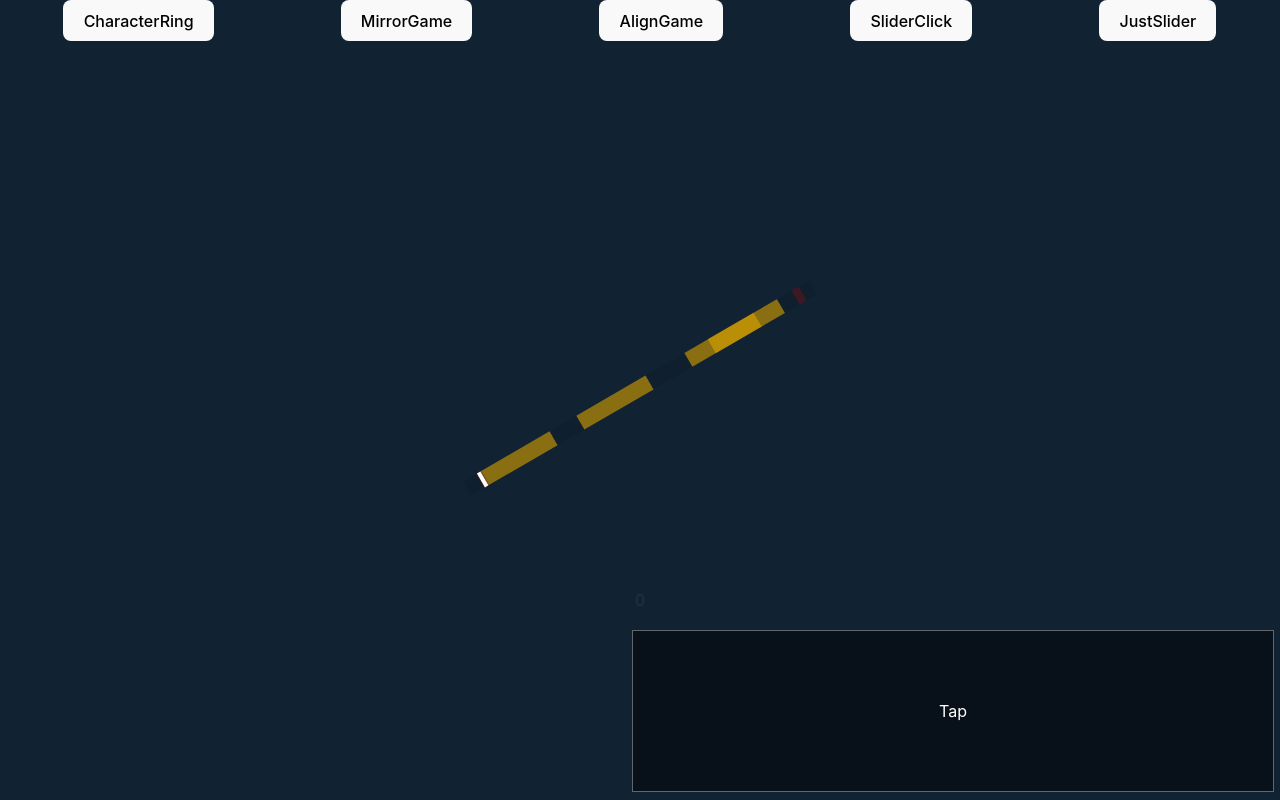
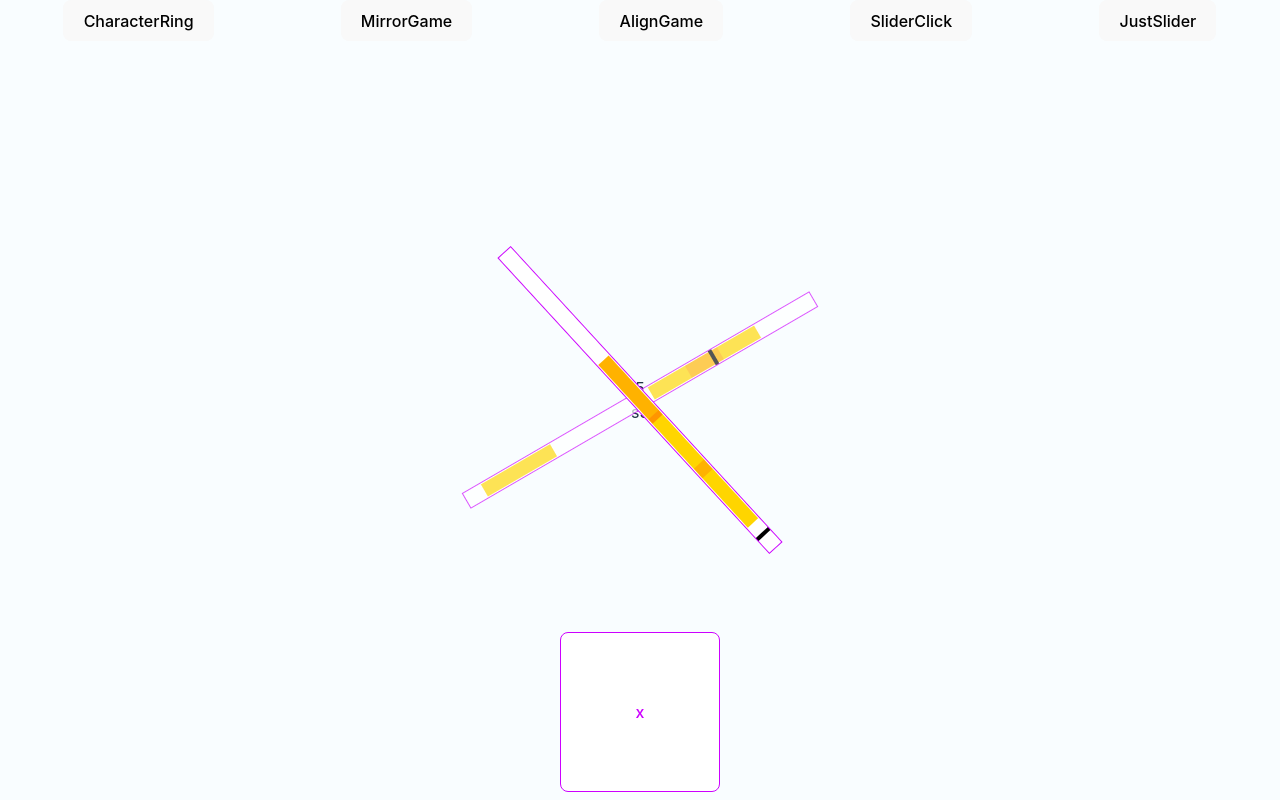
Before and after one commit to rniemela77/rts-game, a Vue app: page / in a window 1280 px wide. Built offline with nearby package versions, Linux system fonts and the light colour scheme.

Commit message:
stuyffsa

```diff
--- a/src/App.vue
+++ b/src/App.vue
@@ -34,7 +34,8 @@ const games = ['CharacterRing', 'MirrorGame', 'AlignGame', 'SliderClick', 'JustS
 .screen {
     width: 100%;
     height: 100%;
-    background-color: #123;
+    /* background-color: #123; */
+    background-color: rgb(249, 253, 255);
     position: fixed;
     top: 0;
     left: 0;
--- a/src/components/JustSlider.vue
+++ b/src/components/JustSlider.vue
@@ -1,42 +1,72 @@
 <script setup>
 import { ref, onMounted, computed, defineEmits } from 'vue';
-import { store, sliders } from './SliderStore';
-import  SliderBar  from './SliderBar.vue';
+import { store, sliders, slider } from './SliderStore';
+import SliderBar from './SliderBar.vue';
 
-// after 3 seconds, add a slider
+onMounted(() => {
+    store.addSlider();
+
+    // every 3 seconds add a slider
+    setInterval(() => {
+        if (sliders.length < 3) {
+            store.addSlider();
+        }
+    }, 3000);
+});
+
+const handleClick = () => {
+    const hits = sliders[0].checkHits();
+    console.log('found hits', hits)
+
+    if (hits > 0) {
+        // store.removeSlider();
+        sliders[0].handleHit();
+    } else {
+        // sliders[0].handleMiss();
+    }
+};
 
 </script>
 
 <template>
     <div class="screenz">
-        <SliderBar v-for="slider in sliders"/>
+        {{ store.maxClickCombo}}
+        <SliderBar v-for="(slider, index) in sliders" :key="slider" style="position: absolute;" :slider="slider" :style="{
+        'opacity': 1 - index / 3,
+        'z-index': 100 - index
+    }" />
 
         <div>
-            {{ store.maxClickCombo }}
+            s{{ store.maxClickCombo }}
             <br>
             <span v-for="i in store.clickCombo" :key="i">
                 <span :style="'font-size: 2rem; ' +
-            'transition: all 0.5s linear; ' +
-            'filter: hue-rotate(' + store.clickCombo * 25 + 'deg); ' +
-            'z-index: -1; '
-            ">🔥</span>
+        'transition: all 0.5s linear; ' +
+        'filter: hue-rotate(' + store.clickCombo * 25 + 'deg); ' +
+        'z-index: -1; '
+        ">🔥</span>
             </span>
         </div>
 
 
-
+        <button class="btn" @click="handleClick">x</button>
     </div>
 </template>
 
 <style>
+:root {
+    --primary: #cc00ff;
+}
+
 .btn {
-    width: 50%;
-    height: 20%;
+    width: 10rem;
+    height: 10rem;
     position: fixed;
     bottom: 0.5rem;
-    background: rgba(0, 0, 0, 0.5);
-    border: 1px solid rgba(230, 230, 230, 0.4);
-    color: white;
+    /* background: rgba(0, 0, 0, 0.5); */
+    background: white;
+    border: 1px solid var(--primary);
+    color: var(--primary);
     display: flex;
     justify-content: center;
     align-items: center;
--- a/src/components/SliderBar.vue
+++ b/src/components/SliderBar.vue
@@ -1,24 +1,24 @@
 <script setup>
-import { ref, onMounted, computed } from 'vue';
+import { ref, onMounted, computed, defineProps, onBeforeUnmount } from 'vue';
 import { store, sliders } from './SliderStore';
 
-const slider = sliders[0];
-
-const sliderCss = computed(() => {
-    return `top: ${slider.position}%;`;
+// slider prop
+const props = defineProps({
+    slider: Object,
 });
 
 
-onMounted(() => {
-    slider.resetSpeed();
-    slider.resetAcceleration();
-    slider.resetPosition();
-    slider.resetAngle();
 
-    setInterval(() => {
-        // move the slider with its acceleration
+const slider = props.slider;
+
+// remove the interval when the component is destroyed
+onBeforeUnmount(() => {
+    clearInterval(interval);
+});
+
+const interval = setInterval(() => {
     if (slider.position >= 100) {
-            handleMiss();
+        slider.handleMiss();
         slider.resetPosition();
         slider.resetAcceleration();
         slider.resetSpeed();
@@ -28,84 +28,27 @@ onMounted(() => {
         slider.speed *= slider.acceleration;
     }
 }, 1000 / store.fps);
+
+onMounted(() => {
+    slider.resetSpeed();
+    slider.resetAcceleration();
+    slider.resetPosition();
+    slider.resetAngle();
+    // slider.animateSlider();
+
+    // assign to variable
+
+    // move the slider with its acceleration
 });
-
-const handleHit = () => {
-    slider.resetCriticalZones();
-    slider.resetPosition();
-    slider.resetSpeed();
-    slider.resetAngle();
-    store.addToClickCombo();
-    slider.acceleration += 0.01;
-    showHitEffect();
-};
-const showHitEffect = () => {
-    hitEffect.value = true;
-    setTimeout(() => {
-        hitEffect.value = false;
-    }, 50);
-};
-
-const createHitMarker = () => {
-    // create hit marker
-    const marker = document.createElement('div');
-    marker.classList.add('marker');
-    marker.style.width = '100%';
-    marker.style.height = '0.5rem';
-    marker.style.background = 'red';
-    marker.style.opacity = '0.2';
-    marker.style.position = 'absolute';
-    marker.style.transition = 'all 0.5s linear';
-
-    document.querySelector('.slider').appendChild(marker);
-
-    // move the marker to the slider position
-    const markerPosition = slider.position > 100 ? 95 : slider.position;
-    marker.style.top = `${markerPosition}%`;
-
-    // remove the marker after 1s
-    setTimeout(() => {
-        marker.remove();
-    }, 500);
-};
-const handleMiss = () => {
-    createHitMarker();
-    store.resetClickCombo();
-    slider.resetCriticalZones();
-    slider.resetPosition();
-    slider.resetAcceleration();
-    slider.resetSpeed();
-    slider.resetAngle();
-};
-const countHits = () => {
-    let hits = 0;
-
-    slider.criticalZones.forEach(zone => {
-        if (slider.position >= zone[0] && slider.position <= zone[1]) {
-            hits += 1;
-        }
+const sliderCss = computed(() => {
+    return `top: ${slider.position}%;`;
 });
-
-    return hits;
-};
-const handleClick = () => {
-    const hits = countHits();
-
-    if (!hits) handleMiss();
-
-    for (let i = 0; i < hits; i++) {
-        handleHit();
-    }
-};
-
-// hit effect
-const hitEffect = ref(false);
 const sliderBarCss = computed(() => {
     // if hitEffect is true, apply the hit effect
     return {
         // 'transform-origin': `50% ${sliderPosition.value}%`,
-        'box-shadow': hitEffect.value ? '0px 0px 15px 0px rgb(255, 255, 255)' : '',
-        'filter': hitEffect.value ? 'brightness(15)' : '',
+        'box-shadow': slider.hitEffect ? '0px 0px 15px 0px rgb(255, 255, 255)' : '',
+        'filter': slider.hitEffect ? 'brightness(15)' : '',
         'transform': `rotate(${slider.angle}deg)`,
         'transition': 'all 0.05s cubic-bezier(0.25, 0.46, 0.45, 0.94)',
         // 'height': Math.random() * 10 + 5 + 'rem',
@@ -120,8 +63,6 @@ const sliderBarCss = computed(() => {
             <div v-for="zone in slider.criticalZones" :key="zone" class="slider-critical-zone"
                 :style="`height: ${zone[1] - zone[0]}%; top: ${zone[0]}%;`"></div>
         </div>
-
-        <div @mousedown="handleClick" class="btn">Tap</div>
     </div>
 </template>
 
@@ -129,28 +70,42 @@ const sliderBarCss = computed(() => {
 .slider {
     width: 1rem;
     height: 50vh;
-    background: linear-gradient(180deg, rgba(0, 0, 0, 0.1) 50%, rgba(0, 0, 0, 0.1) 100%);
+    background: white;
+    border: 1px solid var(--primary);
+    /* background: linear-gradient(180deg, rgba(0, 0, 0, 0.1) 50%, rgba(0, 0, 0, 0.1) 100%); */
     position: relative;
     /* clip-path: polygon(50% 0%, 0% 100%, 100% 100%); */
 }
 
+.slider:after {
+    position: absolute;
+    content: '';
+    width: 100%;
+    height: 100%;
+    /* background: linear-gradient(180deg, rgba(0, 0, 0, 0.1) 50%, rgba(0, 0, 0, 0.1) 100%); */
+    left: 0;
+    top: 0;
+    box-shadow: inset 0px 0px 0px 1px rgb(255, 255, 255);
+}
+
 .slider-current {
-    width: 100%;
+    width: calc(100%);
     height: 0.25rem;
     position: absolute;
     top: 0;
     left: 0;
     transform-origin: bottom;
-    background: rgb(255, 255, 255);
-    box-shadow: 0px 0px 2px rgb(104, 0, 0);
+    background: black;
     z-index: 1;
 }
+
+
 
 .slider-critical-zone {
     width: 100%;
     position: absolute;
-    background: rgb(218, 163, 0);
-    opacity: 0.6;
+    background: rgb(255, 213, 0);
+    mix-blend-mode: multiply;
 }
 
 
--- a/src/components/SliderStore.js
+++ b/src/components/SliderStore.js
@@ -3,13 +3,19 @@ import { reactive } from 'vue'
 
 export const store = reactive({
     fps: 30,
-    clickCombo: 0,
-    maxClickCombo: 0,
+    clickCombo: 3,
+    maxClickCombo: 5,
+    removeSlider() {
+        sliders.shift();
+    },
+    addSlider() {
+        slider.duplicate();
+    },
     addToClickCombo() {
         this.clickCombo += 1;
 
         if (this.clickCombo > this.maxClickCombo) {
-            this.maxClickCombo = this.clickCombo;
+            // this.maxClickCombo = this.clickCombo;
         }
     },
     resetClickCombo() {
@@ -17,9 +23,7 @@ export const store = reactive({
     },
 })
 
-export const sliders = reactive(
-    [
-        {
+export const slider = {
     speed: 0,
     acceleration: 0,
     position: 0,
@@ -28,6 +32,77 @@ export const sliders = reactive(
     criticalZones: [
         [25, 45]
     ],
+    hitEffect: false,
+    handleHit() {
+        store.removeSlider();
+        store.addSlider();
+        store.addToClickCombo();
+    },
+    createHitMarker() {
+        return;
+        // create hit marker
+        const marker = document.createElement('div');
+        marker.classList.add('marker');
+        marker.style.width = '100%';
+        marker.style.height = '0.5rem';
+        marker.style.background = 'red';
+        marker.style.opacity = '0.2';
+        marker.style.position = 'absolute';
+        marker.style.transition = 'all 0.5s linear';
+
+        document.querySelector('.slider').appendChild(marker);
+
+        // move the marker to the slider position
+        const markerPosition = slider.position > 100 ? 95 : slider.position;
+        marker.style.top = `${markerPosition}%`;
+
+        // remove the marker after 1s
+        setTimeout(() => {
+            marker.remove();
+        }, 500);
+    },
+    handleMiss() {
+        console.log('missed')
+        this.createHitMarker();
+        store.resetClickCombo();
+        this.resetCriticalZones();
+        this.resetPosition();
+        this.resetAcceleration();
+        this.resetSpeed();
+        this.resetAngle();
+    },
+    animateSlider() {
+    },
+    showHitEffect() {
+        this.hitEffect = true;
+        setTimeout(() => {
+            this.hitEffect = false;
+        }, 100);
+    },
+    checkHits() {
+        let hits = 0;
+        this.criticalZones.forEach(zone => {
+            console.log('checking zone...');
+            if (this.position >= zone[0] && this.position <= zone[1]) {
+                hits += 1;
+            }
+        });
+        return hits;
+    },
+    duplicate() {
+        // clone this slider
+        const newSlider = Object.assign({}, this);
+
+        // reset some values
+        newSlider.resetPosition();
+        newSlider.resetAcceleration();
+        newSlider.resetSpeed();
+        newSlider.resetAngle();
+        newSlider.resetCriticalZones();
+
+        // add the new slider to the beginning of the sliders array
+        sliders.push(newSlider);
+    },
     resetPosition() {
         this.position = 0;
     },
@@ -57,6 +132,6 @@ export const sliders = reactive(
             firstValue + this.criticalZoneSize
         ].sort((a, b) => a - b));
     }
-        }
-    ]
-)
+};
+
+export const sliders = reactive([]);
```
Lines whose indentation alone changed are shown as unchanged.
